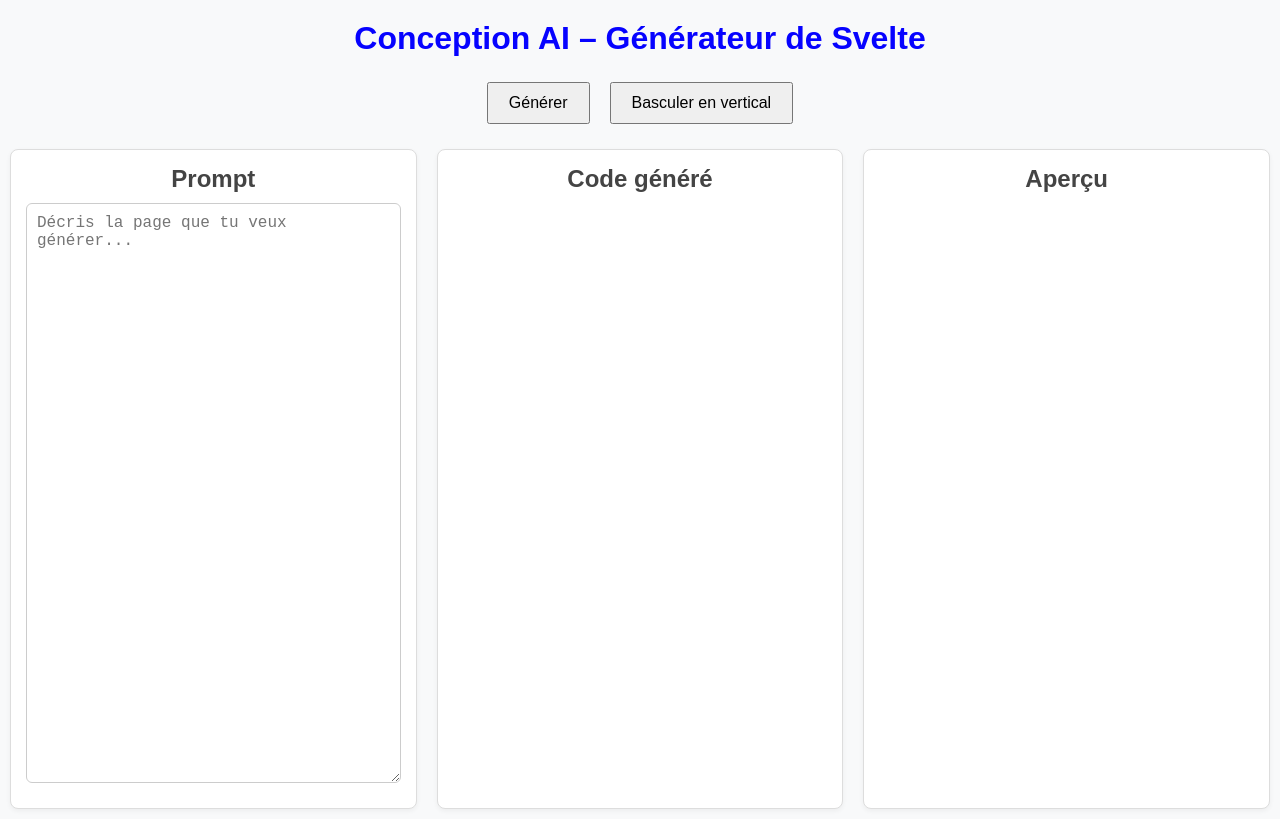
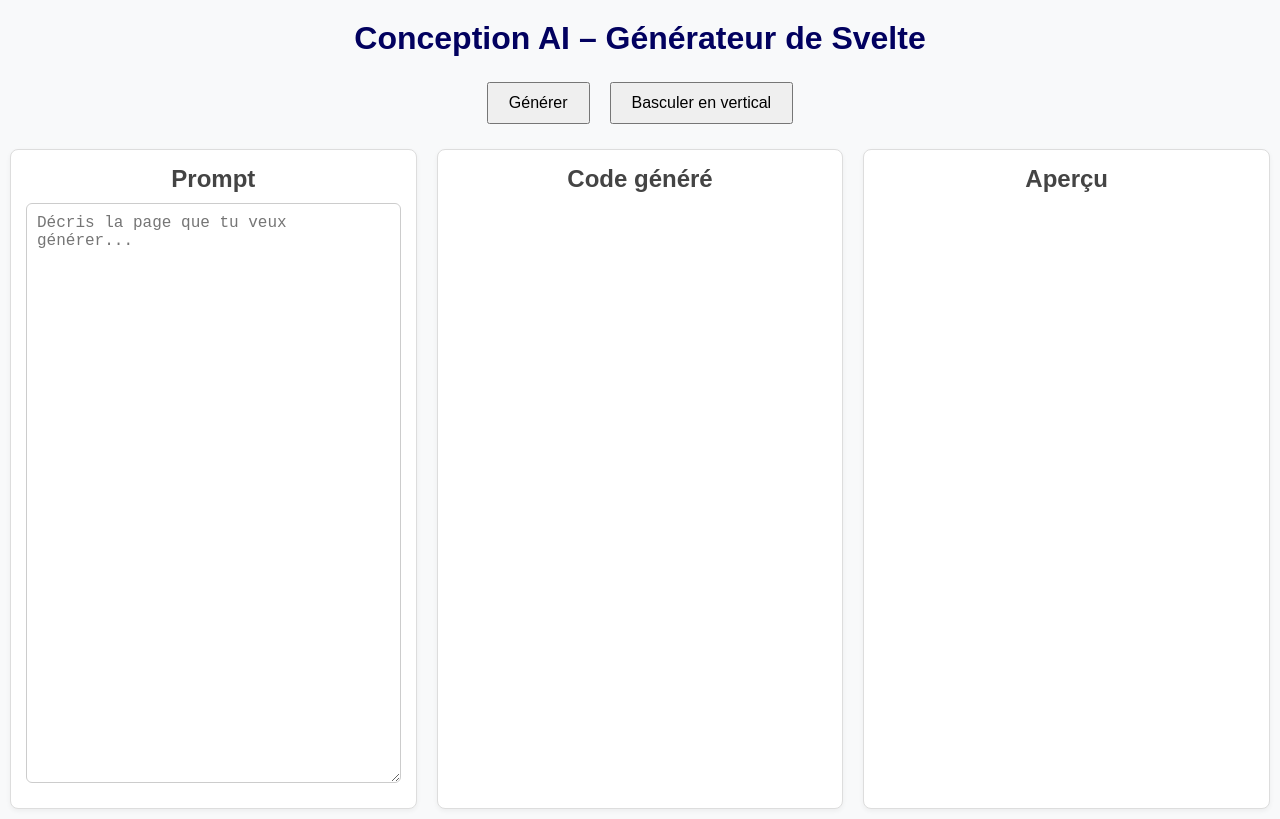
Before and after one commit to BenElhadj/Conception-AI, a SvelteKit app: page / in a window 1280 px wide. Built offline with nearby package versions, Linux system fonts and the light colour scheme; no server answers.

Commit message:
test color text

```diff
--- a/src/app.css
+++ b/src/app.css
@@ -2,13 +2,13 @@ body {
     margin: 0;
     font-family: Arial, sans-serif;
     background: #f8f9fa;
-    color: #333;
+    color: #410101;
   }
 
   h1 {
     text-align: center;
     margin-bottom: 20px;
-    color: #0602ff;
+    color: #02015f;
   }
 
   textarea {
```
